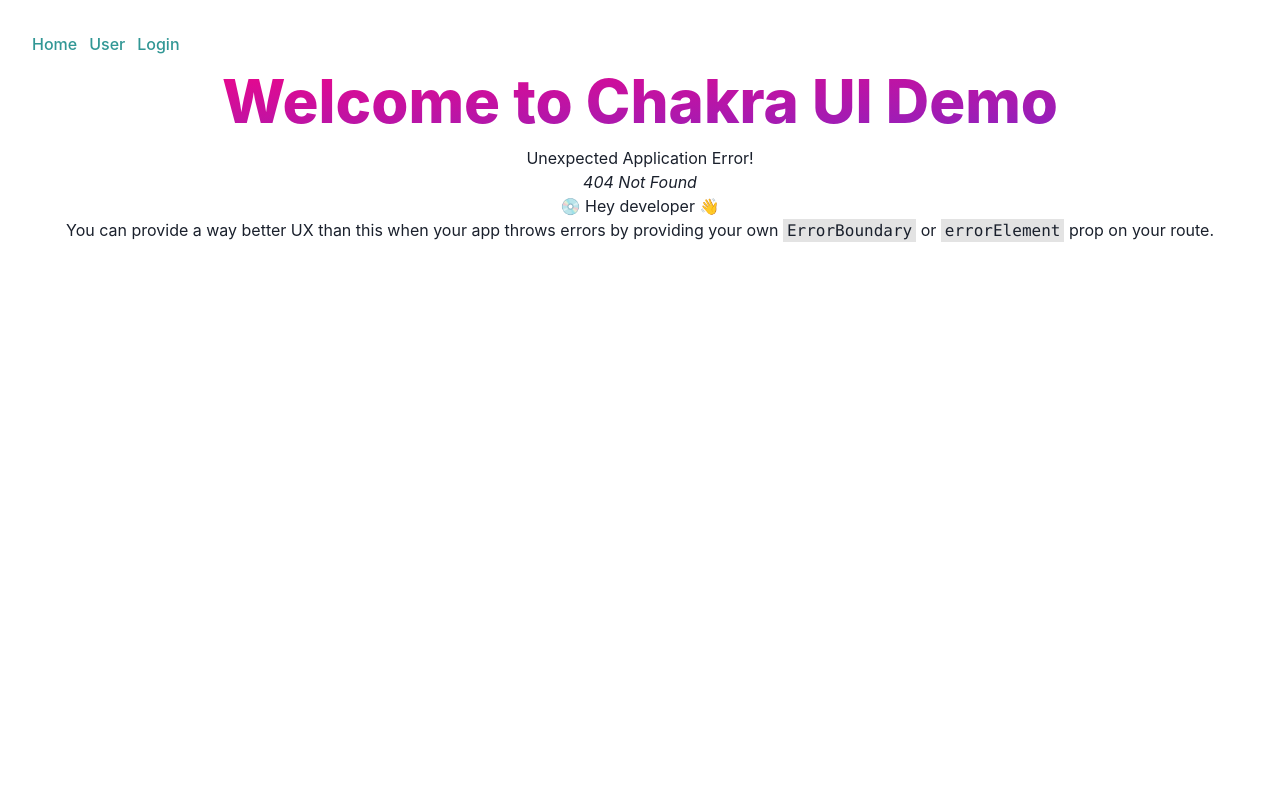
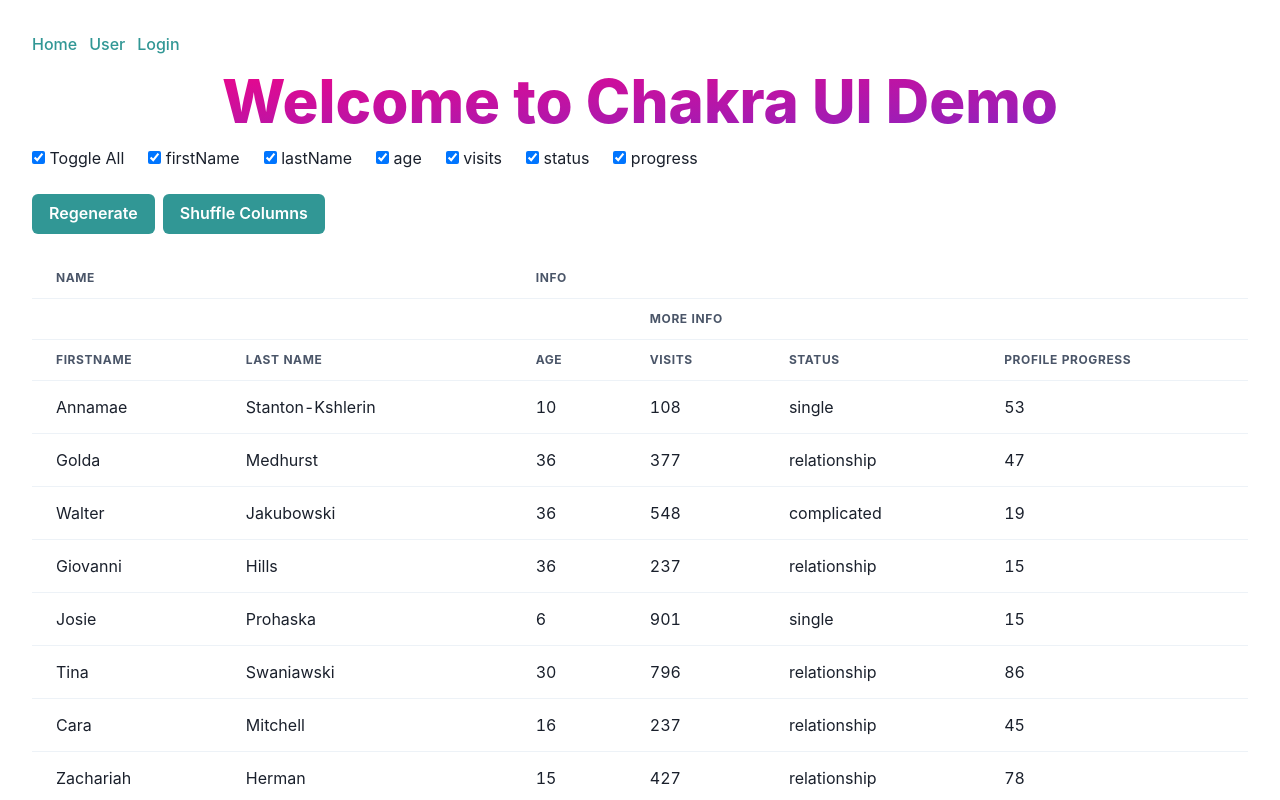
Before and after one commit to huynhtangiau/CreateViteTSAPP, a React app in the folder create-vite-ts-app/: page /people in a window 1280 px wide. Before the commit this address had no page. Shown: the top 800 px of the page. Built offline with nearby package versions, Linux system fonts and the light colour scheme; the HTML template or start-up script is replaced by a standard one.

Commit message:
use tanstack table

```diff
--- a/create-vite-ts-app/package.json
+++ b/create-vite-ts-app/package.json
@@ -13,6 +13,8 @@
     "@chakra-ui/react": "^2.8.2",
     "@emotion/react": "^11.11.4",
     "@emotion/styled": "^11.11.0",
+    "@faker-js/faker": "^8.4.1",
+    "@tanstack/react-table": "^8.13.2",
     "@types/react-icons": "^3.0.0",
     "formik": "^2.4.5",
     "framer-motion": "^11.0.6",
--- /dev/null
+++ b/create-vite-ts-app/src/data/makeData.tsx
@@ -0,0 +1,38 @@
+import { faker } from '@faker-js/faker';
+import { Person } from '../models/Person';
+
+const range = (len: number) => {
+    const arr: number[] = [];
+    for (let i = 0; i < len; i++) {
+        arr.push(i);
+    }
+    return arr;
+};
+
+const newPerson = (): Person => {
+    return {
+        firstName: faker.person.firstName(),
+        lastName: faker.person.lastName(),
+        age: faker.number.int(40),
+        visits: faker.number.int(1000),
+        progress: faker.number.int(100),
+        status: faker.helpers.shuffle<Person['status']>([
+            'relationship',
+            'complicated',
+            'single',
+        ])[0]!,
+    };
+};
+export function makeData(...lens: number[]) {
+    const makeDataLevel = (depth = 0): Person[] => {
+        const len = lens[depth]!;
+        return range(len).map(
+            (): Person => ({
+                ...newPerson(),
+                subRows: lens[depth + 1] ? makeDataLevel(depth + 1) : undefined,
+            })
+        );
+    };
+
+    return makeDataLevel();
+}
--- /dev/null
+++ b/create-vite-ts-app/src/models/Person.tsx
@@ -0,0 +1,9 @@
+export type Person = {
+    firstName: string;
+    lastName: string;
+    age: number;
+    visits: number;
+    progress: number;
+    status: 'relationship' | 'complicated' | 'single';
+    subRows?: Person[];
+};
--- /dev/null
+++ b/create-vite-ts-app/src/pages/person/people.tsx
@@ -0,0 +1,195 @@
+import React from 'react';
+import { faker } from '@faker-js/faker';
+
+import {
+    ColumnDef,
+    ColumnOrderState,
+    flexRender,
+    getCoreRowModel,
+    useReactTable,
+} from '@tanstack/react-table';
+import { Person, makeData } from '../../data/makeData';
+import {
+    Button,
+    Stack,
+    Table,
+    TableContainer,
+    Tbody,
+    Td,
+    Th,
+    Thead,
+    Tr,
+} from '@chakra-ui/react';
+
+const defaultColumns: ColumnDef<Person>[] = [
+    {
+        header: 'Name',
+        footer: (props) => props.column.id,
+        columns: [
+            {
+                accessorKey: 'firstName',
+                cell: (info) => info.getValue(),
+                footer: (props) => props.column.id,
+            },
+            {
+                accessorFn: (row) => row.lastName,
+                id: 'lastName',
+                cell: (info) => info.getValue(),
+                header: () => <span>Last Name</span>,
+                footer: (props) => props.column.id,
+            },
+        ],
+    },
+    {
+        header: 'Info',
+        footer: (props) => props.column.id,
+        columns: [
+            {
+                accessorKey: 'age',
+                header: () => 'Age',
+                footer: (props) => props.column.id,
+            },
+            {
+                header: 'More Info',
+                columns: [
+                    {
+                        accessorKey: 'visits',
+                        header: () => <span>Visits</span>,
+                        footer: (props) => props.column.id,
+                    },
+                    {
+                        accessorKey: 'status',
+                        header: 'Status',
+                        footer: (props) => props.column.id,
+                    },
+                    {
+                        accessorKey: 'progress',
+                        header: 'Profile Progress',
+                        footer: (props) => props.column.id,
+                    },
+                ],
+            },
+        ],
+    },
+];
+export function PeopleComponentPage() {
+    const [data, setData] = React.useState(() => makeData(20));
+    const [columns] = React.useState(() => [...defaultColumns]);
+
+    const [columnVisibility, setColumnVisibility] = React.useState({});
+    const [columnOrder, setColumnOrder] = React.useState<ColumnOrderState>([]);
+
+    const rerender = () => setData(() => makeData(20));
+
+    const table = useReactTable({
+        data,
+        columns,
+        state: {
+            columnVisibility,
+            columnOrder,
+        },
+        onColumnVisibilityChange: setColumnVisibility,
+        onColumnOrderChange: setColumnOrder,
+        getCoreRowModel: getCoreRowModel(),
+        debugTable: true,
+        debugHeaders: true,
+        debugColumns: true,
+    });
+
+    const randomizeColumns = () => {
+        table.setColumnOrder(
+            faker.helpers.shuffle(table.getAllLeafColumns().map((d) => d.id))
+        );
+    };
+
+    return (
+        <Stack direction={'column'} spacing={'24px'}>
+            <Stack direction={'row'} spacing={'24px'}>
+                <div className="px-1 border-b border-black">
+                    <label>
+                        <input
+                            {...{
+                                type: 'checkbox',
+                                checked: table.getIsAllColumnsVisible(),
+                                onChange:
+                                    table.getToggleAllColumnsVisibilityHandler(),
+                            }}
+                        />{' '}
+                        Toggle All
+                    </label>
+                </div>
+                {table.getAllLeafColumns().map((column) => {
+                    return (
+                        <div key={column.id} className="px-1">
+                            <label>
+                                <input
+                                    {...{
+                                        type: 'checkbox',
+                                        checked: column.getIsVisible(),
+                                        onChange:
+                                            column.getToggleVisibilityHandler(),
+                                    }}
+                                />{' '}
+                                {column.id}
+                            </label>
+                        </div>
+                    );
+                })}
+            </Stack>
+            <Stack direction={'row'}>
+                <Button
+                    onClick={() => rerender()}
+                    colorScheme="teal"
+                    variant="solid"
+                >
+                    Regenerate
+                </Button>
+                <Button
+                    onClick={() => randomizeColumns()}
+                    colorScheme="teal"
+                    variant="solid"
+                >
+                    Shuffle Columns
+                </Button>
+            </Stack>
+            <TableContainer>
+                <Table variant="simple">
+                    <Thead>
+                        {table.getHeaderGroups().map((headerGroup) => (
+                            <Tr key={headerGroup.id}>
+                                {headerGroup.headers.map((header) => (
+                                    <Th
+                                        key={header.id}
+                                        colSpan={header.colSpan}
+                                    >
+                                        {header.isPlaceholder
+                                            ? null
+                                            : flexRender(
+                                                  header.column.columnDef
+                                                      .header,
+                                                  header.getContext()
+                                              )}
+                                    </Th>
+                                ))}
+                            </Tr>
+                        ))}
+                    </Thead>
+                    <Tbody>
+                        {table.getRowModel().rows.map((row) => (
+                            <Tr key={row.id}>
+                                {row.getVisibleCells().map((cell) => (
+                                    <Td key={cell.id}>
+                                        {flexRender(
+                                            cell.column.columnDef.cell,
+                                            cell.getContext()
+                                        )}
+                                    </Td>
+                                ))}
+                            </Tr>
+                        ))}
+                    </Tbody>
+                </Table>
+            </TableContainer>
+        </Stack>
+    );
+}
--- a/create-vite-ts-app/src/pages/user/_userInput.tsx
+++ b/create-vite-ts-app/src/pages/user/_userInput.tsx
@@ -37,7 +37,7 @@
                                         props.touched.Name
                                     }
                                 >
-                                    <FormLabel>Name *</FormLabel>
+                                    <FormLabel>Name*</FormLabel>
                                     <Field
                                         as={Input}
                                         name="Name"
@@ -73,7 +73,7 @@
                                         props.touched.Birthday
                                     }
                                 >
-                                    <FormLabel>Birthday</FormLabel>
+                                    <FormLabel>Birthday*</FormLabel>
                                     <Field
                                         as={Input}
                                         name="Birthday"
@@ -88,7 +88,7 @@
                                         props.touched.Address
                                     }
                                 >
-                                    <FormLabel>Address</FormLabel>
+                                    <FormLabel>Address*</FormLabel>
                                     <Field
                                         as={Input}
                                         name="Address"
@@ -101,7 +101,7 @@
                                         props.touched.Phone
                                     }
                                 >
-                                    <FormLabel>Phone</FormLabel>
+                                    <FormLabel>Phone*</FormLabel>
                                     <InputGroup>
                                         <InputLeftAddon>+84</InputLeftAddon>
                                         <Field
@@ -120,7 +120,7 @@
                                         props.touched.Email
                                     }
                                 >
-                                    <FormLabel>Email address</FormLabel>
+                                    <FormLabel>Email address*</FormLabel>
                                     <Field
                                         as={Input}
                                         name="Email"
--- a/create-vite-ts-app/src/routers.tsx
+++ b/create-vite-ts-app/src/routers.tsx
@@ -2,6 +2,7 @@
 import UserInputPage from './pages/user/_userInput';
 import HomePage from './pages/home';
 import FormikLoginPage from './pages/login/_loginInput';
+import { PeopleComponentPage } from './pages/person/people';
 
 const routers = createBrowserRouter([
     {
@@ -16,5 +17,9 @@
         path: '/login',
         element: <FormikLoginPage />,
     },
+    {
+        path: '/people',
+        element: <PeopleComponentPage />,
+    },
 ]);
 export default routers;
```
Also changed, not shown: 1 other file (tests, documents, lock files or other folders).
